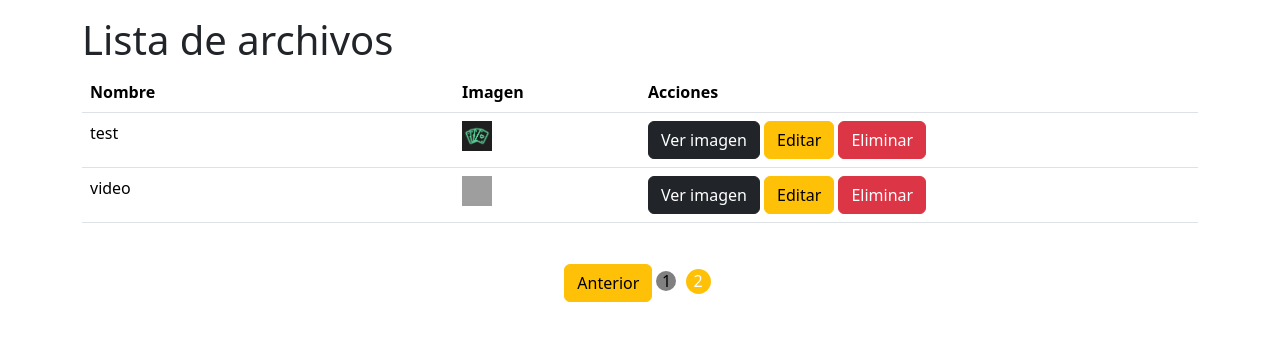
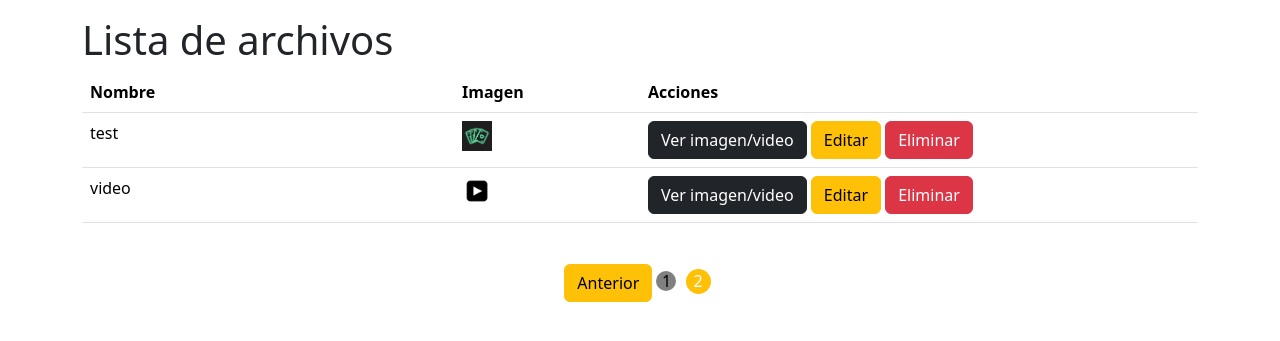
Before and after one commit to lisandrofunes/cicom-presentaciones, a Django app: page /archivo/archivos/?page=2 in a window 1280 px wide. Shown: the part 56-397 px from the top of the page. Run offline with Django 4.2, Linux system fonts and the light colour scheme; data comes from the database, SQL or seed files in the repository; both versions use the stored data as it was after the commit; grey boxes are pictures that could not be loaded.

Commit message:
agg imagen predeterminada video

```diff
--- a/ImagenesApp/models.py
+++ b/ImagenesApp/models.py
@@ -10,7 +10,7 @@ from django.forms import IntegerField
 class Archivo(models.Model):
     nombre = models.CharField(max_length=255)
     archivo = models.FileField(upload_to='archivos/')  # Ajusta la carpeta según tus necesidades
-
+    es_video = models.BooleanField(default=False)
     # tipo_mimetype = models.CharField(max_length=100)  # Campo para el tipo MIME
 
 
--- a/ImagenesApp/templates/ImagenesApp/archivo_list.html
+++ b/ImagenesApp/templates/ImagenesApp/archivo_list.html
@@ -1,5 +1,5 @@
 {% extends 'base.html' %}
-
+{% load static %}
 {% block content %}
 <div class="container" style="padding-top: 16px;">
     <h1>Lista de archivos</h1>
@@ -16,21 +16,28 @@
         </tr>
       </thead>
       <tbody>
-        {% for archivo in archivo_list %}
+        {% for archivo in object_list %}
         <tr>
           <td>{{ archivo.nombre }}</td>
-          <td><img src="{{ archivo.archivo.url }}" style="width: 30px; height: 30px;"/>
-            {% comment %} <a href="{{ archivo.archivo.url }}" target="_blank">
-                <button>Abrir Imagen</button>
-            </a> {% endcomment %}
+          <td>
+            {% if archivo.es_video %}
+              <!-- Mostrar la imagen predeterminada como miniatura para videos -->
+
+              <img src="{% static 'videopred.png' %}" style="width: 30px; height: 30px;"/>
+
+            {% else %}
+              <!-- Mostrar la miniatura de la imagen o cualquier otro tipo de archivo -->
+              <img src="{{ archivo.archivo.url }}" style="width: 30px; height: 30px;"/>
+            {% endif %}
           </td>
           <td>
-            <button type="button" class="btn btn-dark">Ver imagen</button>
+            <button type="button" class="btn btn-dark">Ver imagen/video</button>
             <button type="button" class="btn btn-warning">Editar</button>
             <button type="button" class="btn btn-danger">Eliminar</button>
           </td>
         </tr>
         {% endfor %}
+
       </tbody>
     </table>
 
```
Also changed, not shown: ImagenesApp/migrations/0008_archivo_miniatura.py (added), ImagenesApp/migrations/0009_remove_archivo_miniatura_archivo_es_video.py (added), ImagenesApp/static/videopred.png (added), db.sqlite3, media/images/videopred.png (added).
